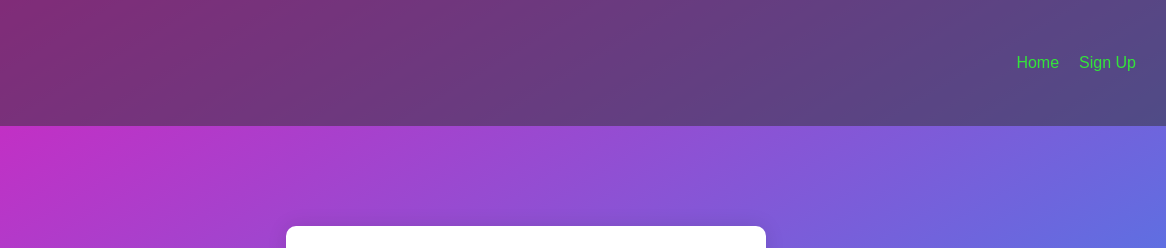
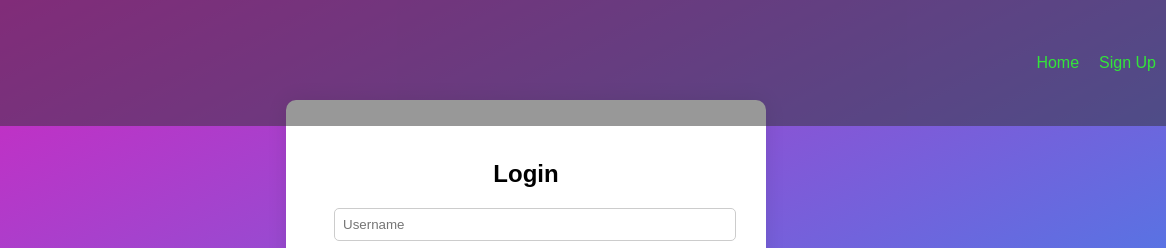
Before and after one commit to Ajaxb2001/login_Authentication, a website: page index.html in a window 1280 px wide. Shown: the top 248 px of the page, 114-1280 px from the left. Drawn offline with Linux system fonts and the light colour scheme.

Commit message:
navbar changes

```diff
--- a/style.css
+++ b/style.css
@@ -81,7 +81,14 @@ a:hover {
   color: #fff;
 }
 /* Navbar Styles */
+/* style.css */
+
 .navbar {
+  position: fixed; /* Fixed position */
+  top: 0;
+  left: 0;
+  width: 100%; /* Full width */
+  z-index: 1000; /* Ensure the navbar is above other content */
   background-color: rgba(51, 51, 51, 0.5); /* Transparent black color */
   color: #fff; /* Navbar text color */
   padding: 10px;
@@ -92,8 +99,8 @@ a:hover {
 
 .navbar .logo {
   font-size: 1.5rem;
+}
 
-}
 .navbar .logo img {
   height: 100px; /* Adjust height as needed */
   width: auto; /* Maintain aspect ratio */
@@ -107,6 +114,7 @@ a:hover {
 .nav-links li {
   margin-right: 20px;
 }
+
 /* Footer Styles */
 .footer {
   background-color: #333; /* Footer background color */
```
